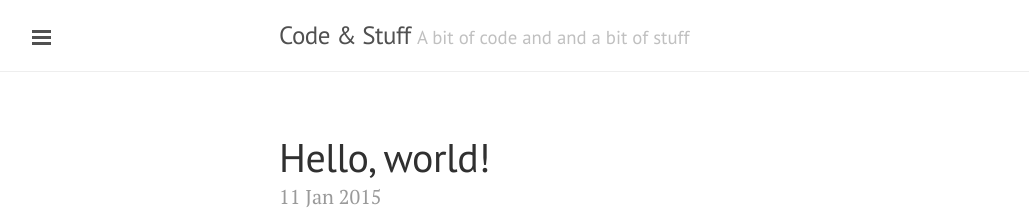
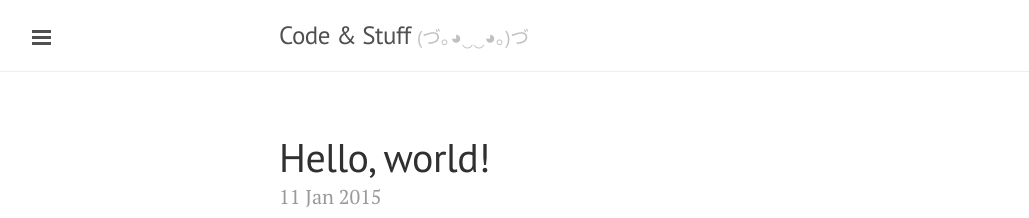
Before and after one commit to nsarno/nsarno.github.io, a Jekyll site: the page built from index.html, in a window 1280 px wide. Shown: the top 218 px of the page, without its empty margins (1-1030 px from the left). Built offline with Jekyll 4.4.1, drawn with Linux system fonts in a browser that asks for light colours; Markdown is read by kramdown in place of the engine named in the settings; the list of posts is cut into pages by our own code.

Commit message:
updated config file

```diff
--- a/_config.yml
+++ b/_config.yml
@@ -10,7 +10,7 @@ relative_permalinks: true
 
 # Setup
 title:               'Code & Stuff'
-tagline:             'A bit of code and and a bit of stuff'
+tagline:             '(づ｡◕‿‿◕｡)づ'
 description:         '<a href="https://twitter.com/nsarnaud" target="_blank">@nsarnaud</a>.'
 url:                 http://nsarno.github.io
 baseurl:             /
```
